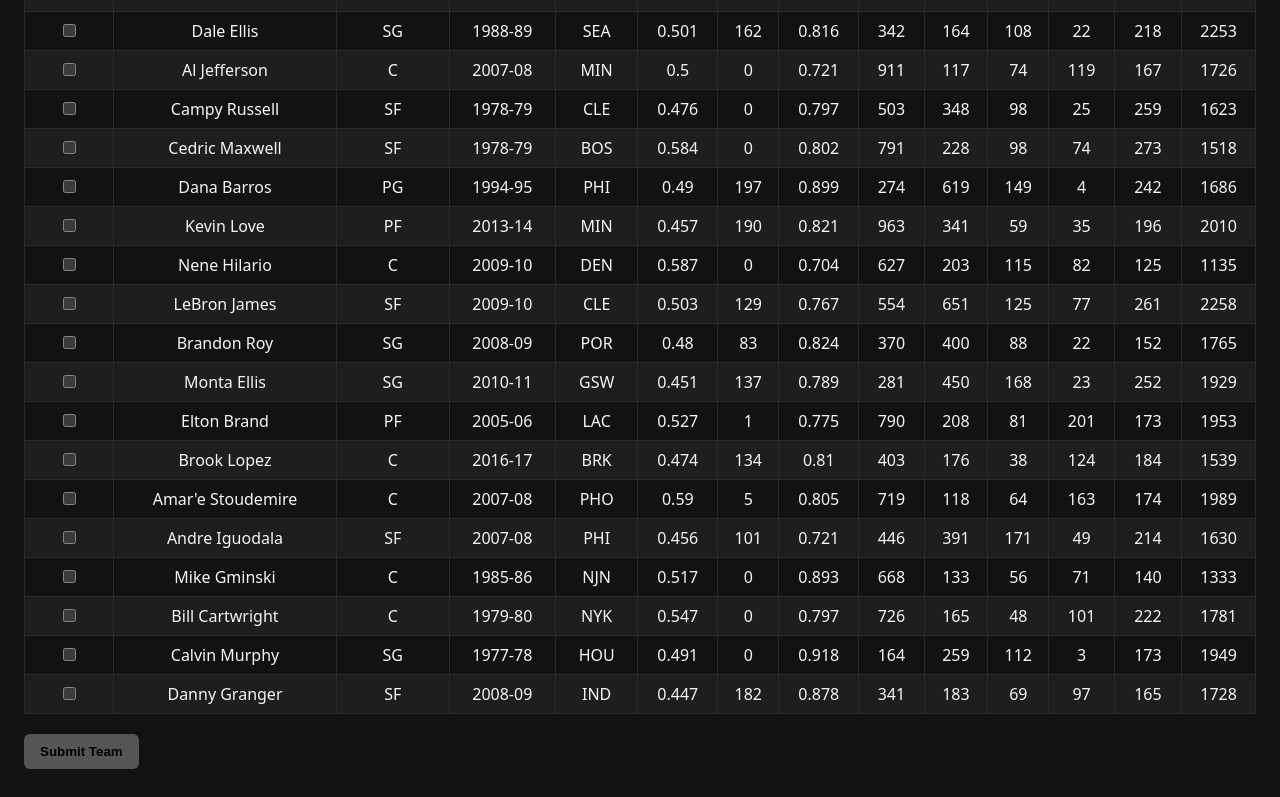
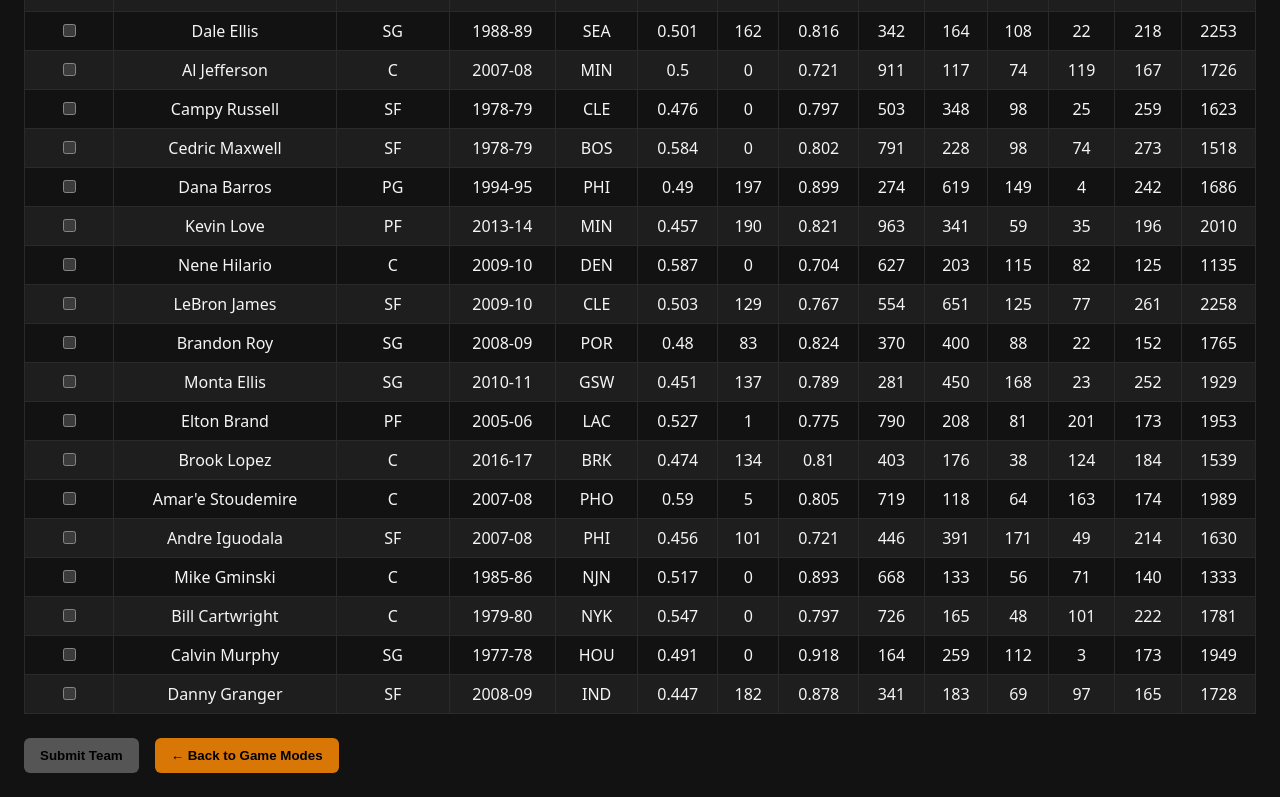
Before and after one commit to augustkeller/fantasy-basketball-simulator, a React (Vite) app in the folder fantasy-basketball/: page /one-player in a window 1280 px wide. Shown: the part 194-991 px from the top of the page. Built offline with nearby package versions, Linux system fonts and the light colour scheme.

Commit message:
back button added to PlayerSelector.jsx

```diff
--- a/fantasy-basketball/src/index.css
+++ b/fantasy-basketball/src/index.css
@@ -74,6 +74,12 @@ button:disabled {
   transform: none;
 }
 
+.button-row {
+  margin-top: 24px;
+  display: flex;
+  gap: 16px; /* 👈 this is the magic */
+}
+
 /* ===== Tables ===== */
 table {
   width: 100%;
--- a/fantasy-basketball/src/pages/PlayerSelector.jsx
+++ b/fantasy-basketball/src/pages/PlayerSelector.jsx
@@ -26,6 +26,10 @@ export default function PlayerSelector() {
 
   function handleSubmit() {
     navigate("/results", { state: { team: selected } });
+  }
+
+  function handleBack() {
+    navigate("/");
   }
 
   return (
@@ -79,13 +83,19 @@ export default function PlayerSelector() {
         </tbody>
       </table>
 
+      <div className="button-row">
         <button
           disabled={selected.length !== 5}
           onClick={handleSubmit}
-        style={{ marginTop: "20px" }}
         >
           Submit Team
         </button>
+
+        <button onClick={handleBack}>
+          ← Back to Game Modes
+        </button>
+      </div>
+
     </div>
   );
 }
```
Lines whose indentation alone changed are shown as unchanged.
